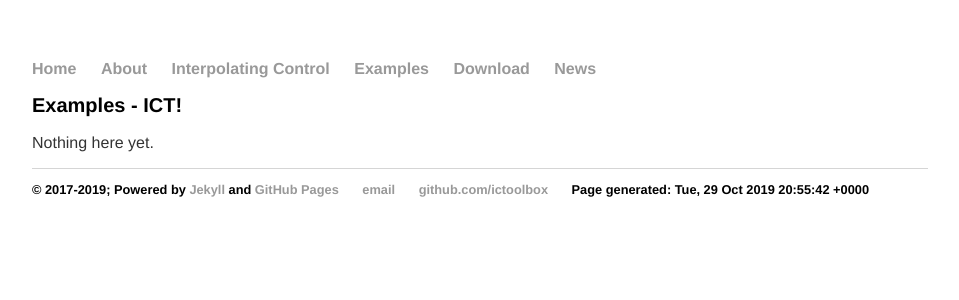
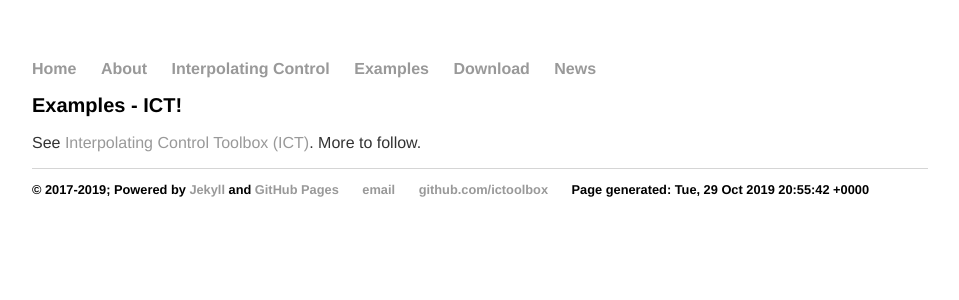
Before and after one commit to ICToolbox/ictoolbox.github.io, a Jekyll site: the page built from examples/index.html, in a window 1280 px wide. Shown: the top 300 px of the page, without its empty margins (160-1119 px from the left). Built offline with Jekyll 4.4.1, drawn with Linux system fonts in a browser that asks for light colours.

Commit message:
Update index.html

```diff
--- a/examples/index.html
+++ b/examples/index.html
@@ -4,6 +4,6 @@ title: Examples, Interpolating Control Toolbox
 ---
 <div class="blurb">
 	<h1>Examples - ICT!</h1>
-	<p>Nothing here yet.</p>
+	<p>See <a href="https://doi.org/10.23919/ECC.2019.8796000">Interpolating Control Toolbox (ICT)</a>. More to follow.</p>
 
 </div><!-- /.blurb -->
```
